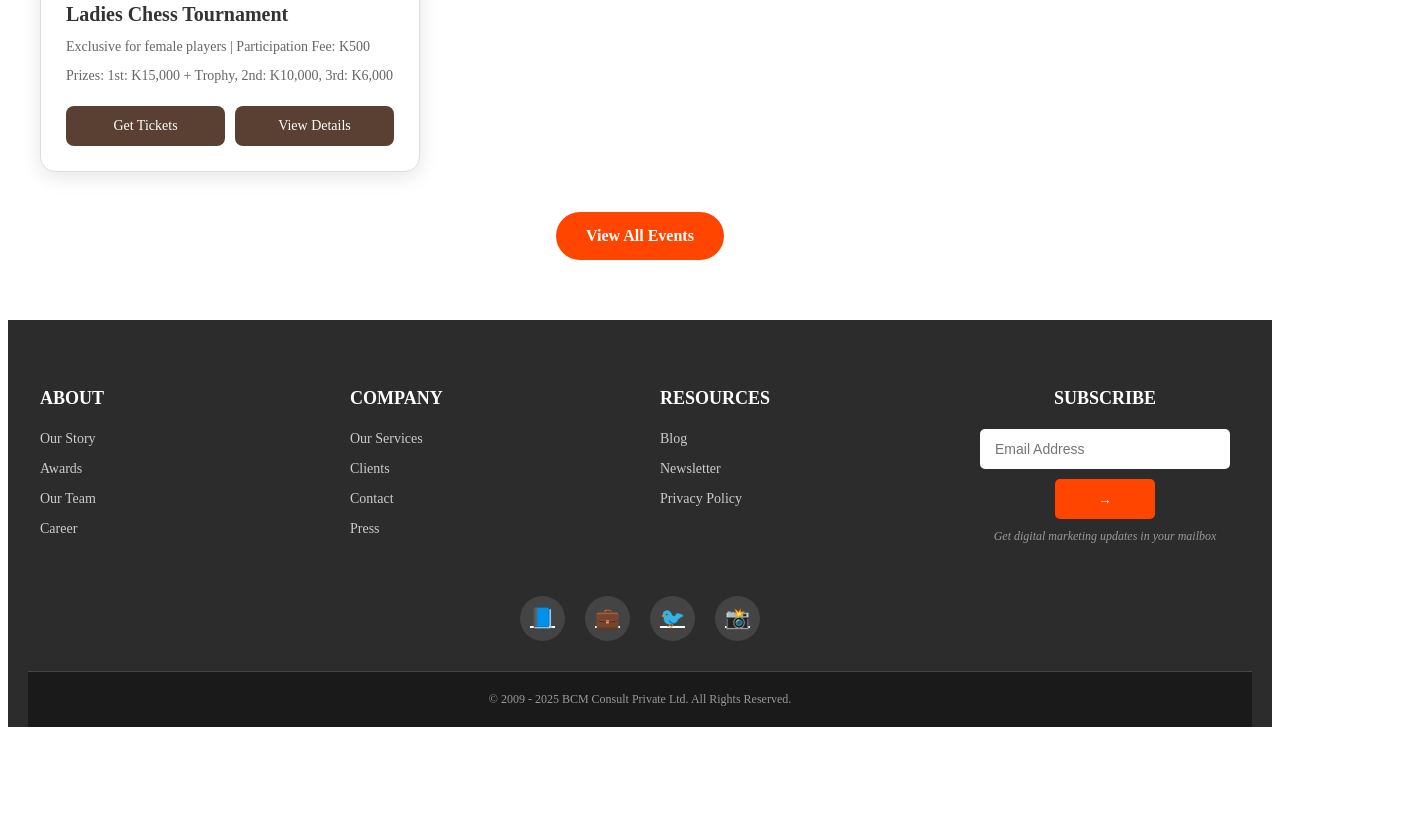
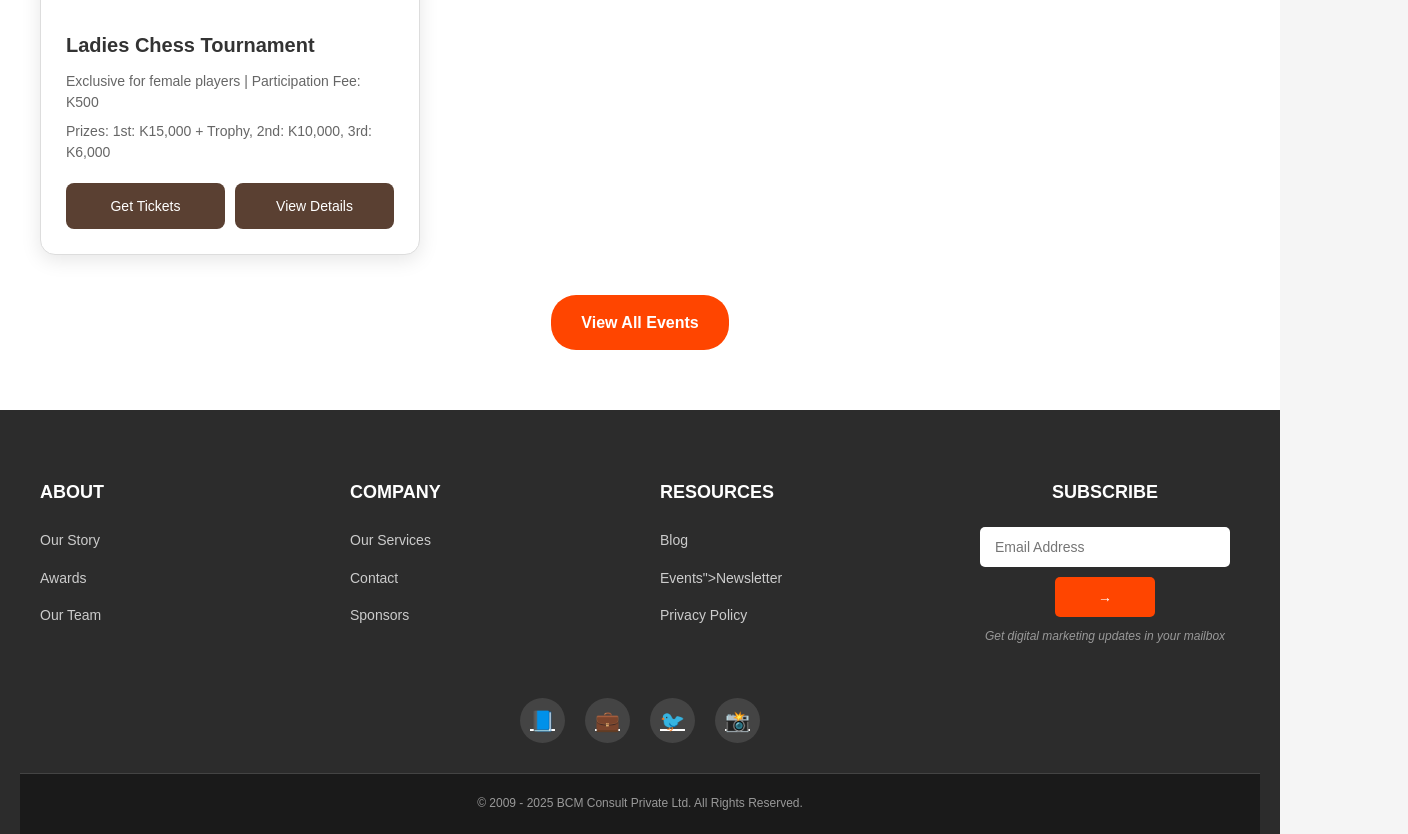
Before and after one commit to Chikobanana/bcmconsult, a plain HTML site: page index.html in a window 1280 px wide. Shown: the part 1637-2471 px from the top of the page, 1408 px wide, since content can reach past the window. Before the commit the page ends 2372 px from the top, so only its background shows below. Drawn offline with Linux system fonts and the light colour scheme.

Commit message:
Update final index.html

````diff
--- a/index.html
+++ b/index.html
@@ -11,7 +11,6 @@
             box-sizing: border-box;
         }
 
-```
     body {
         margin: 0;
         font-family: Arial, sans-serif;
@@ -756,13 +755,11 @@
         animation: fadeIn 0.6s ease-out;
     }
 </style>
-```
 
 </head>
 <body>
     <div class="nav-overlay"></div>
 
-```
 <header>
     <a href="#home" class="logo">
         <img src="assets/pictures/logo.png" alt="BCM Logo" class="logo-image">
@@ -1195,25 +1192,24 @@
             <h3>About</h3>
             <ul>
                 <li><a href="#about">Our Story</a></li>
-                <li><a href="#about">Awards</a></li>
-                <li><a href="#about">Our Team</a></li>
-                <li><a href="#about">Career</a></li>
+                <li><a href="#details">Awards</a></li>
+                <li><a href="#organizing-team">Our Team</a></li>
+
             </ul>
         </div>
         <div class="footer-section">
             <h3>Company</h3>
             <ul>
                 <li><a href="#about">Our Services</a></li>
-                <li><a href="#about">Clients</a></li>
                 <li><a href="#contact">Contact</a></li>
-                <li><a href="#about">Press</a></li>
+                <li><a href="#organizing-team">Sponsors</a></li>
             </ul>
         </div>
         <div class="footer-section">
             <h3>Resources</h3>
             <ul>
                 <li><a href="#highlights">Blog</a></li>
-                <li><a href="#support">Newsletter</a></li>
+                <li><a href="#upcoming">Events">Newsletter</a></li>
                 <li><a href="#support">Privacy Policy</a></li>
             </ul>
         </div>
````
